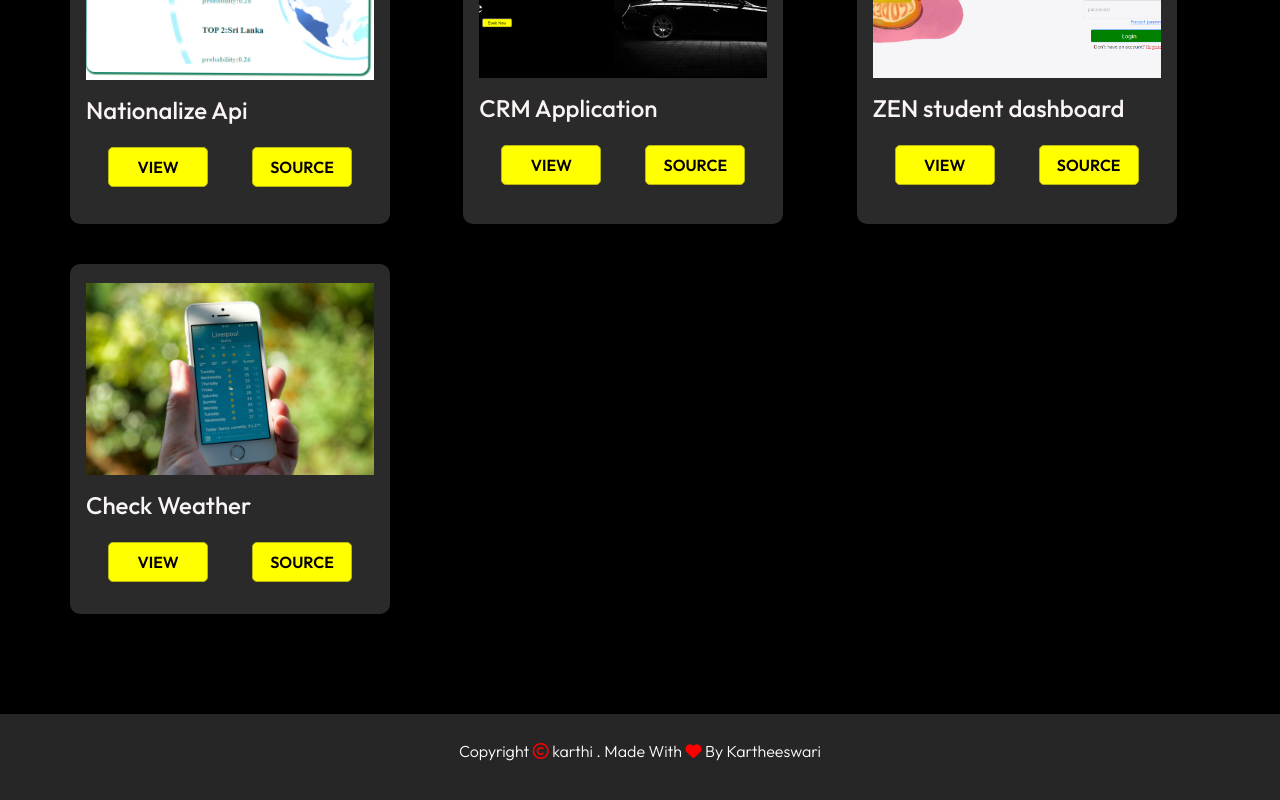
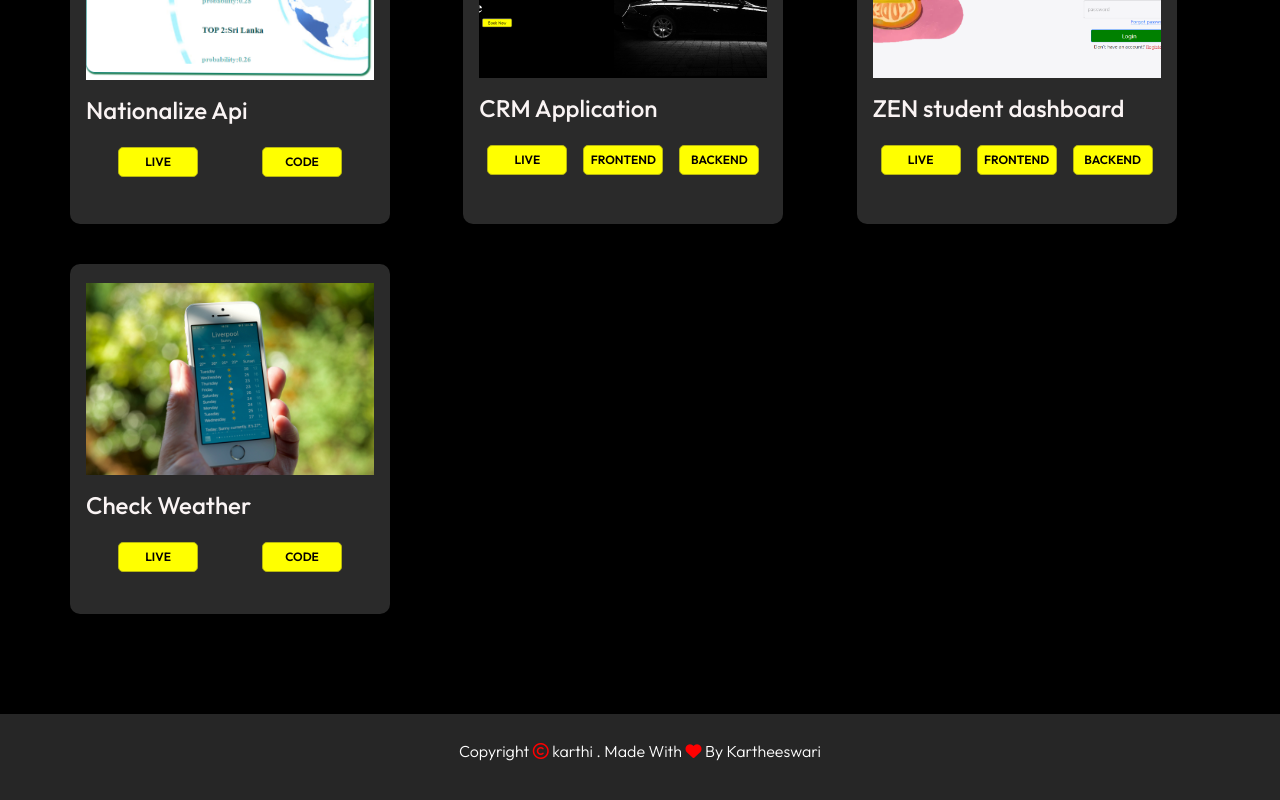
Before and after one commit to kartheeswari-E/kartheeswari-final-protfolio, a React (Create React App) app: page /project in a window 1280 px wide. Shown: the part 758-1558 px from the top of the page. Built offline with nearby package versions, Linux system fonts and the light colour scheme.

Commit message:
last commit

```diff
--- a/src/App.css
+++ b/src/App.css
@@ -438,12 +438,13 @@
 
     }
     .btn{
-        height: 40px;
+        height: 30px;
         display: flex;
         justify-content: center;
         align-items: center;
        margin: 50px auto;
-        width:100px;
+        width:80px;
+        font-size: 12px;
         border: 1px solid rgb(182, 182, 15);
     border-radius: 5px;
     color: rgb(5, 0, 0);
--- a/src/Component/Home.css
+++ b/src/Component/Home.css
@@ -114,3 +114,6 @@
             padding-bottom: 1rem;
         height: fit-content;
            }
+.project-new{
+    margin-bottom: 100px;
+}
--- a/src/Component/Project.js
+++ b/src/Component/Project.js
@@ -19,8 +19,8 @@
           <img  src={Pro1} alt='pro1'/>
           <h4 className='project-title'>Nationalize Api</h4>
           <div className='pro-btns'>
-            <a href="https://comfy-flan-ee954e.netlify.app" target="_blank" rel="noopener noreferrer" className="btn">View</a>
-            <a href="https://github.com/kartheeswari-E/webcode1" className="btn" rel="noopener noreferrer" target="_blank">Source</a>
+            <a href="https://comfy-flan-ee954e.netlify.app" target="_blank" rel="noopener noreferrer" className="btn">live</a>
+            <a href="https://github.com/kartheeswari-E/webcode1" className="btn" rel="noopener noreferrer" target="_blank">code</a>
           </div>
 
         </div>
@@ -29,8 +29,9 @@
           <h4 className='project-title'>CRM Application</h4>
           <div className='pro-btns'>
 
-            <a href="https://heroic-palmier-84480e.netlify.app/" target="_blank" rel="noopener noreferrer" className="btn">View</a>
-            <a href="https://github.com/kartheeswari-E/Crm-frontend" target="_blank"rel="noopener noreferrer" className="btn">Source</a>
+            <a href="https://heroic-palmier-84480e.netlify.app/" target="_blank" rel="noopener noreferrer" className="btn">live</a>
+            <a href="https://github.com/kartheeswari-E/Crm-frontend" target="_blank"rel="noopener noreferrer" className="btn">frontend</a>
+            <a href="https://github.com/kartheeswari-E/Crm_backend" target="_blank"rel="noopener noreferrer" className="btn">backend</a>
           </div>
           </div>
         <div className='projects-card'>
@@ -38,8 +39,9 @@
           <h4 className='project-title'>ZEN student dashboard</h4>
           <div className='pro-btns'>
 
-            <a href="https://splendorous-travesseiro-cb808f.netlify.app/" target="_blank" rel="noopener noreferrer" className="btn">View</a>
-            <a href="https://github.com/kartheeswari-E/zen-student-dashboard-frontend." target="_blank"rel="noopener noreferrer" className="btn">Source</a>
+            <a href="https://splendorous-travesseiro-cb808f.netlify.app/" target="_blank" rel="noopener noreferrer" className="btn">live</a>
+            <a href="https://github.com/kartheeswari-E/zen-student-dashboard-frontend." target="_blank"rel="noopener noreferrer" className="btn">frontend</a>
+            <a href="https://github.com/kartheeswari-E/zen-student-dashboard-backend" target="_blank"rel="noopener noreferrer" className="btn">backend</a>
           </div>
 
         </div>
@@ -47,8 +49,8 @@
           <img src={Pro3} alt='pro1'/>
           <h4 className='project-title'>Check Weather</h4>
           <div className='pro-btns'>
-            <a href="https://poetic-semolina-293d13.netlify.app/" target="_blank" rel="noopener noreferrer" className="btn">View</a>
-            <a href="https://github.com/kartheeswari-E/webcode1" target="_blank" rel="noopener noreferrer" className="btn">Source</a>
+            <a href="https://poetic-semolina-293d13.netlify.app/" target="_blank" rel="noopener noreferrer" className="btn">live</a>
+            <a href="https://github.com/kartheeswari-E/webcode1" target="_blank" rel="noopener noreferrer" className="btn">code</a>
           </div>
 
         </div>
```
